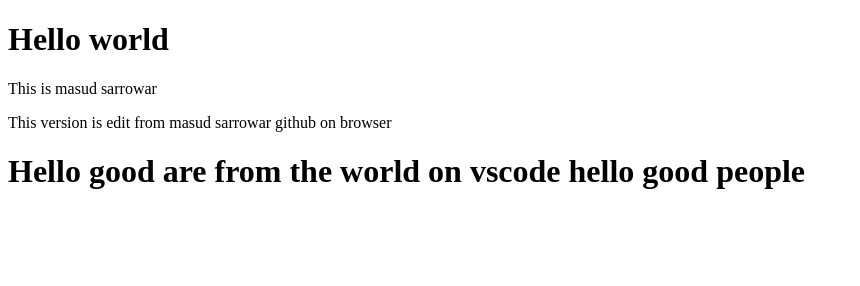
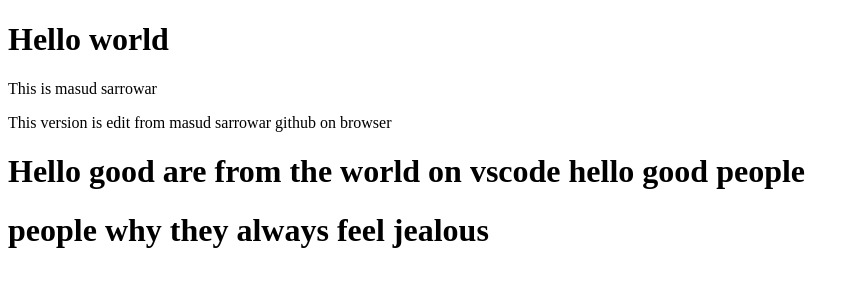
Before and after one commit to masudsarrowar/selab3, a plain HTML site: page index.html in a window 1280 px wide. Shown: the whole page, without its empty margins (0-860 px from the left). Drawn offline with Linux system fonts and the light colour scheme.

Commit message:
Update index.html

```diff
--- a/index.html
+++ b/index.html
@@ -10,5 +10,6 @@
     <p>This is masud sarrowar</p>
      <p>This version is edit from masud sarrowar github on browser</p>
      <h1>Hello good are from the world on vscode hello good people</h1>
+    <h1>people why they always feel jealous</h1>
 </body>
 </html>
```
